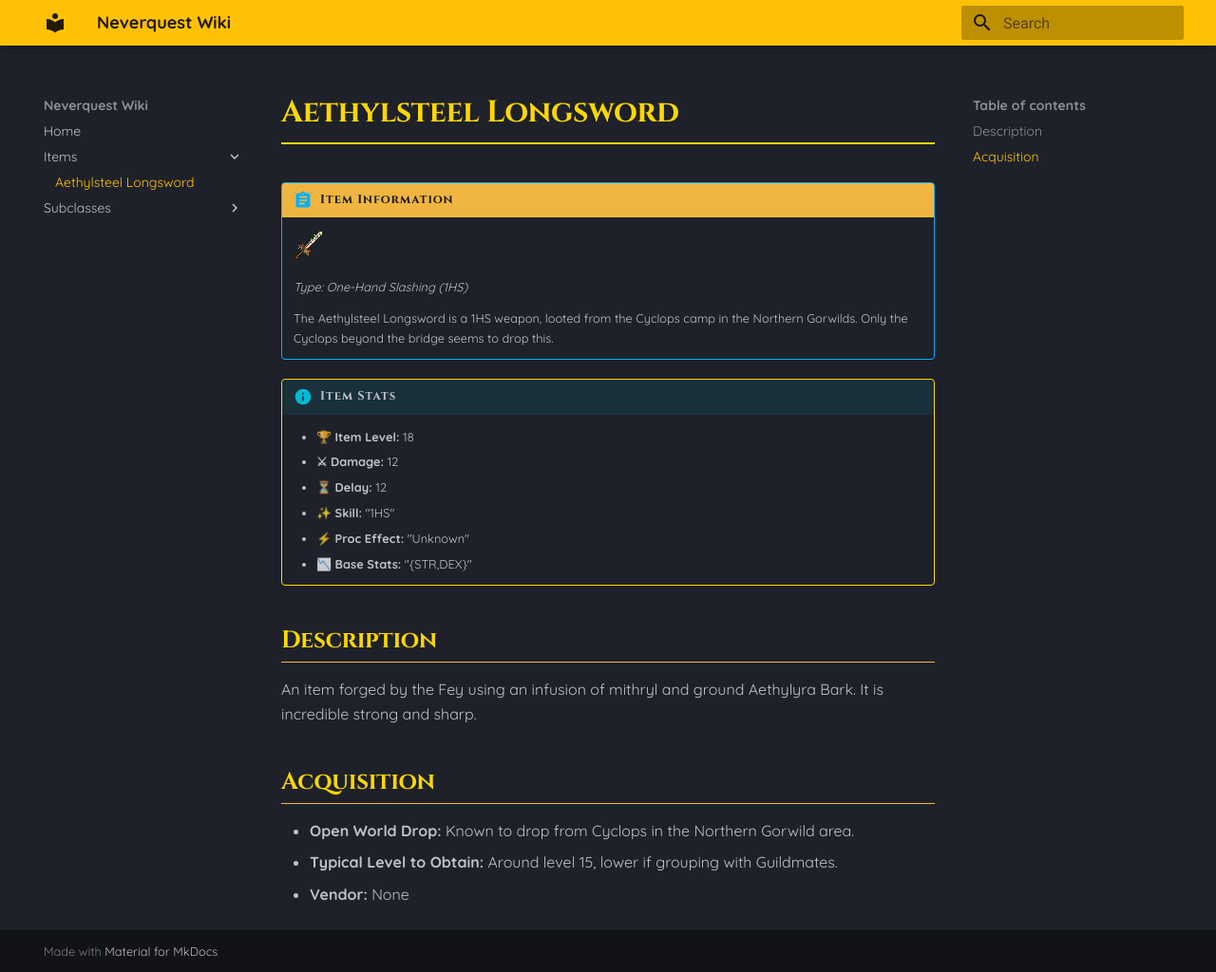
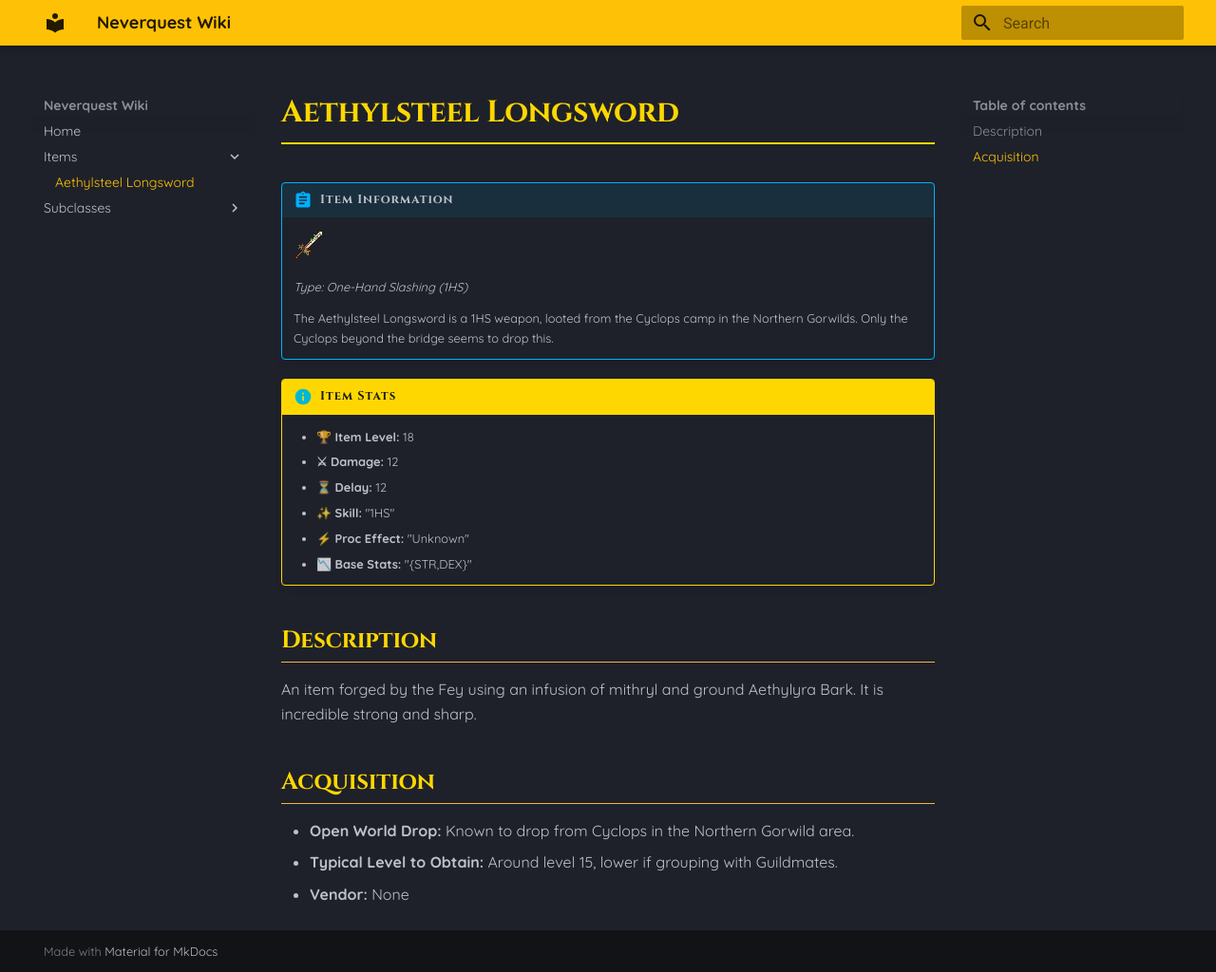
Before and after one commit to NeverQuest-Ben/NeverQuest, an MkDocs documentation site: the page built from docs/itemDatabase/Aethylsteel_Longsword.md, in a window 1280 px wide and 1024 px high. Shown: the whole window at 95% size. Built offline with MkDocs 1.6.1 and Material for MkDocs 9.7.7, drawn with Linux system fonts in a browser that asks for light colours.

Commit message:
Update extra.css

```diff
--- a/docs/stylesheets/extra.css
+++ b/docs/stylesheets/extra.css
@@ -25,14 +25,15 @@ h2 {
     padding-bottom: 5px;
 }
 
-/* This targets the 'Abstract' box to make the header bold and dark on gold */
-.admonition.abstract > .admonition-title {
-    background-color: #f0b541 !important;
-    color: #1a1a1a !important;
+/* Targets the 'info' admonition header specifically */
+.admonition.info > .admonition-title {
+    background-color: #FFD700 !important; /* Solid Gold */
+    color: #1a1a1a !important;            /* Dark, readable text */
+    border-bottom: none;                  /* Removes any thin lines */
     font-weight: bold;
 }
 
-/* This makes the border of the info box gold too, instead of gray/blue */
+/* Optional: Makes the border of the whole box gold to match */
 .admonition.info {
     border-color: #FFD700 !important;
 }
```
